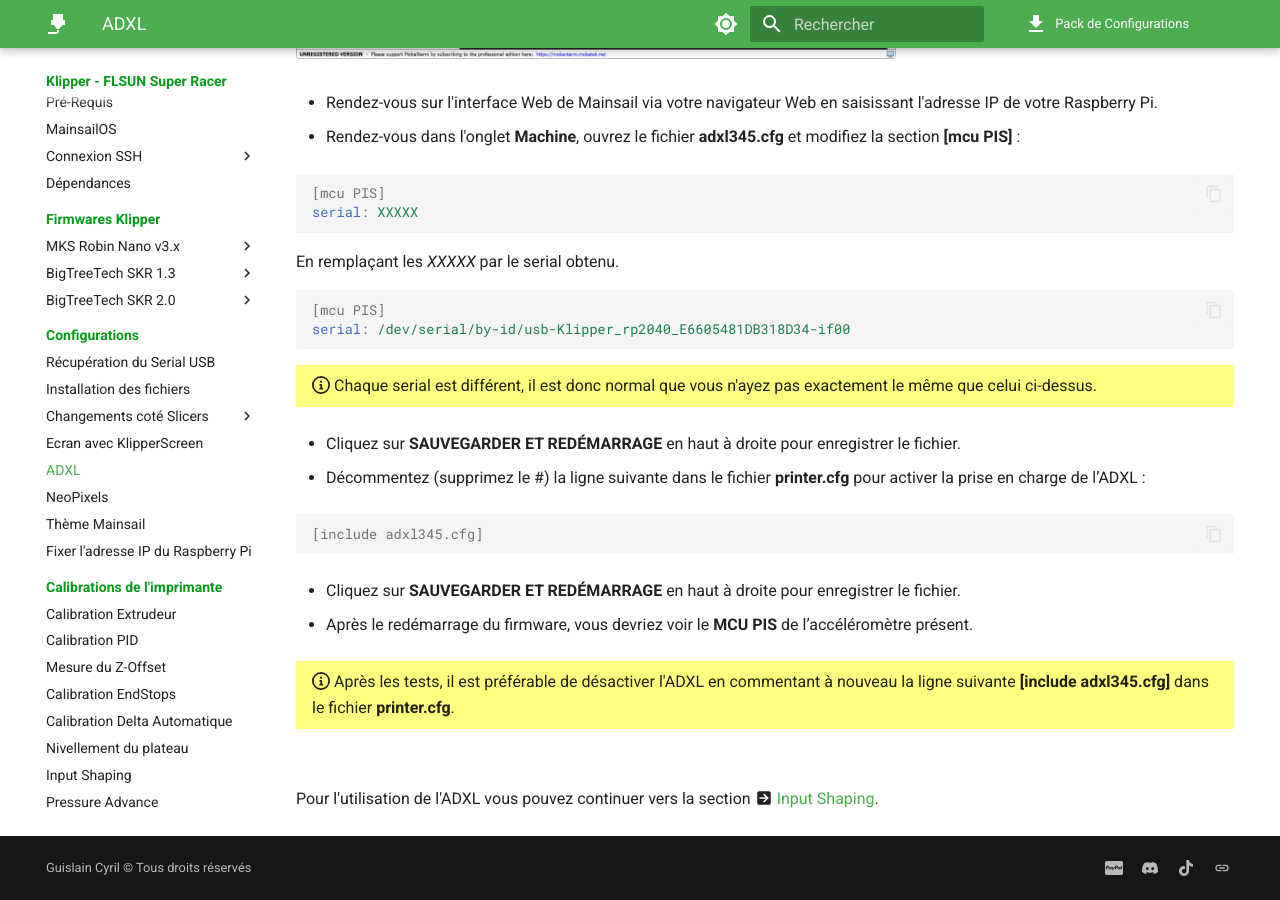
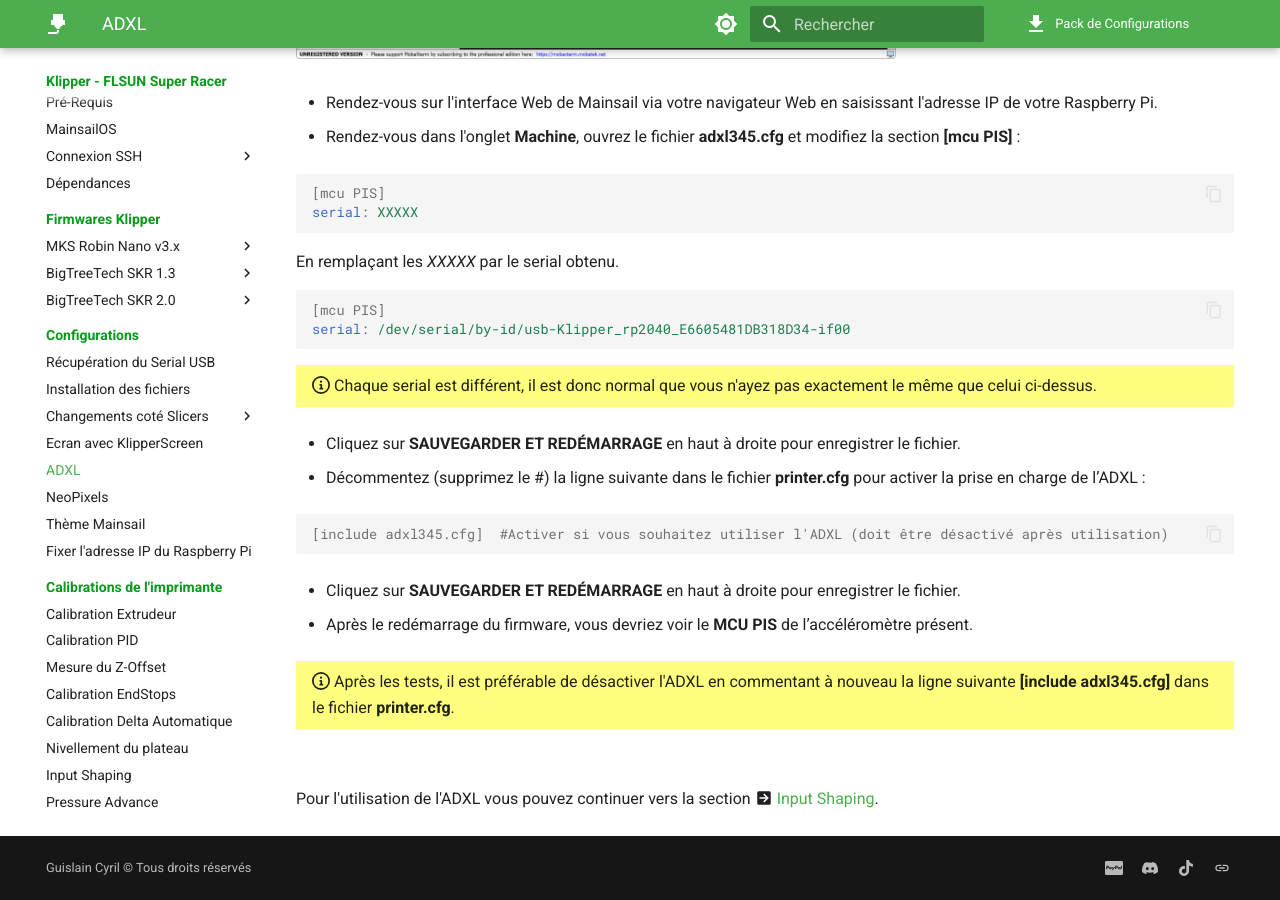
Before and after one commit to Guilouz/test, an MkDocs documentation site: the page built from docs/configurations/adxl.md, in a window 1280 px wide and 900 px high, scrolled down 2637 px. Built offline with MkDocs 1.6.1 and Material for MkDocs 9.7.7, drawn with Linux system fonts in a browser that asks for light colours; comment, search, counter and statistics services are not loaded.

Commit message:
Update adxl.md

````diff
--- a/docs/configurations/adxl.md
+++ b/docs/configurations/adxl.md
@@ -122,7 +122,7 @@ serial: /dev/serial/by-id/usb-Klipper_rp2040_E6605481DB318D34-if00
 - Décommentez (supprimez le #) la ligne suivante dans le fichier **printer.cfg** pour activer la prise en charge de l’ADXL :
 
 ``` yaml
-[include adxl345.cfg]
+[include adxl345.cfg]  #Activer si vous souhaitez utiliser l'ADXL (doit être désactivé après utilisation)
 ```
 
 - Cliquez sur **SAUVEGARDER ET REDÉMARRAGE** en haut à droite pour enregistrer le fichier.
````
